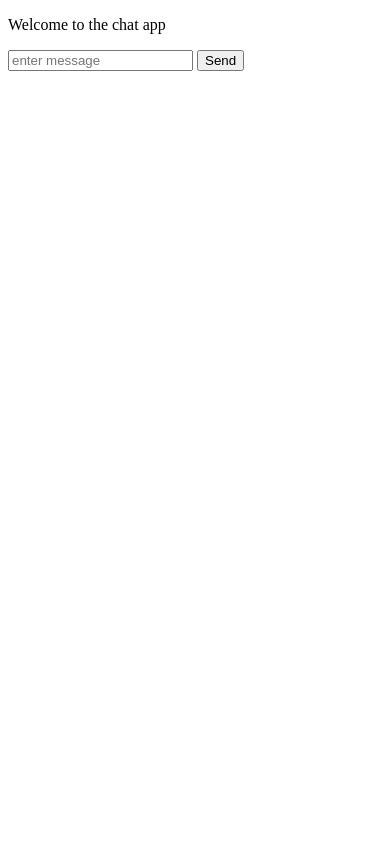
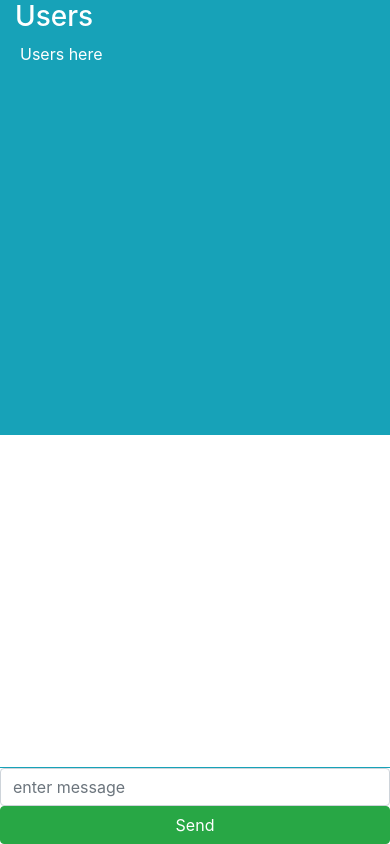
Before and after one commit to lzantal/nodechat, a website: page public/index.html in a window 390 px wide. Drawn offline with nearby package versions, Linux system fonts and the light colour scheme; no server answers.

Commit message:
styled the chat page with bootstrap 4, no mobile support for now

```diff
--- /dev/null
+++ b/public/css/main.css
@@ -0,0 +1,15 @@
+html, body {
+    width: 100%;
+    height: 100%;
+}
+#allmsg, #userlist {
+    list-style: none;
+    padding-left: 5px;
+}
+#users-list {
+    color: white;
+}
+#msg-panel {
+    padding-bottom: 40px;
+    overflow: auto;
+}
--- a/public/index.html
+++ b/public/index.html
@@ -5,20 +5,45 @@
     <meta http-equiv="X-UA-Compatible" content="IE=edge">
     <title>Page Title</title>
     <meta name="viewport" content="width=device-width, initial-scale=1">
+
     <script src="https://ajax.googleapis.com/ajax/libs/jquery/3.3.1/jquery.min.js"></script>
 
+    <link rel="stylesheet" href="https://stackpath.bootstrapcdn.com/bootstrap/4.1.1/css/bootstrap.min.css" integrity="sha384-WskhaSGFgHYWDcbwN70/dfYBj47jz9qbsMId/iRN3ewGhXQFZCSftd1LZCfmhktB" crossorigin="anonymous">
+    <script src="https://stackpath.bootstrapcdn.com/bootstrap/4.1.1/js/bootstrap.min.js" integrity="sha384-smHYKdLADwkXOn1EmN1qk/HfnUcbVRZyYmZ4qpPea6sjB/pTJ0euyQp0Mk8ck+5T" crossorigin="anonymous"></script>
+
+    <link rel="stylesheet" href="/css/main.css">
 </head>
 <body>
-<p>Welcome to the chat app</p>
 
-<ol id="allmsg">
+<div class="container-fluid h-100">
+<div class="row h-100">
+    <div class="col-sm-4 col-md-3 col-lg-2 bg-info" id="users-list">
+        <h3>Users</h3>
+        <ol id="userlist">
+            <li>Users here</li>
+        </ol>
+    </div>
+    <div class="col" id="msg-panel">
+        <ol id="allmsg" class="">
 
-</ol>
+        </ol>
+    </div>
+</div>
+</div>
 
-<form id="msg-form">
-    <input type="text" name="msg" id="msg" placeholder="enter message">
-    <button id="sendbtn">Send</button>
-</form>
+<div class="container-fluid fixed-bottom">
+<div class="row">
+    <div class="d-xs-none col-sm-4 col-md-3 col-lg-2 bg-info">
+        <!-- ugly hack for now -->
+    </div>
+    <div class="col-xs-10 col-sm-6 col-md-7 col-lg-8 p-0">
+        <input class="form-control" type="text" name="msg" id="msg" placeholder="enter message">
+    </div>
+    <div class="col-xs-2 col-sm-2 col-md-2 col-lg-2 p-0">
+        <button class="btn btn-success btn-block" id="sendbtn">Send</button>
+    </div>
+</div>
+</div>
 
 <script src="/socket.io/socket.io.js"></script>
 <script src="/js/index.js"></script>
--- a/public/js/index.js
+++ b/public/js/index.js
@@ -12,15 +12,16 @@ socket.on('newMessage', (msg) => {
     console.log('New message');
     //console.table(msg);
     $('#allmsg').append(`<li>${msg.from}: ${msg.text}</li>`);
+    $('#msg-panel')[0].scrollTo(0, 100000);
 });
 
 // handle html and form to send message
-$('#msg-form').on('submit', (e) => {
+$('#sendbtn').on('click', (e) => {
     e.preventDefault();
     socket.emit('createMessage', {
         from: 'user',
         text: $('#msg').val()
     }, (retval) => {
-        $('#msg').val('');
+        $('#msg').val('').focus();
     });
 });
```
